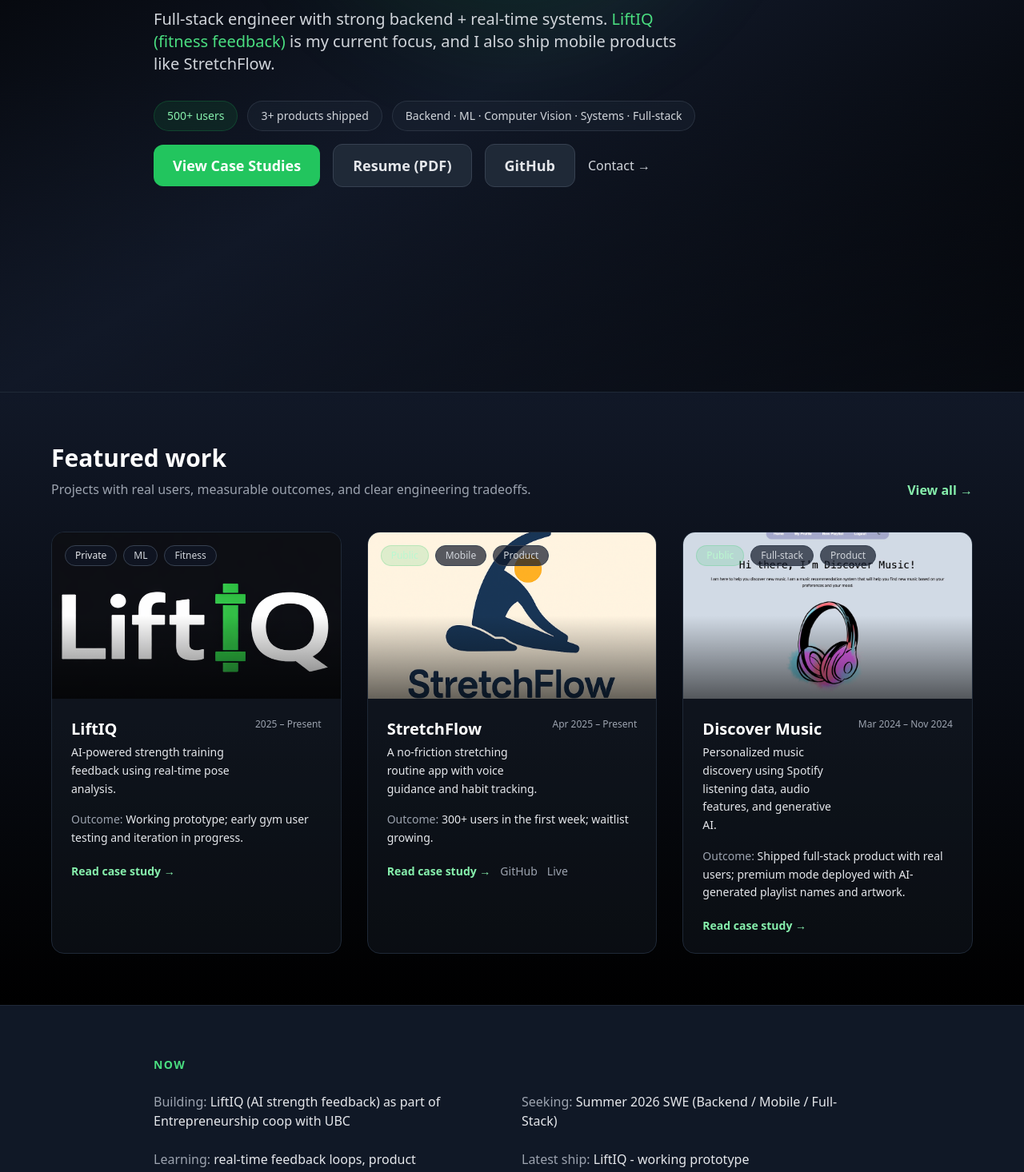
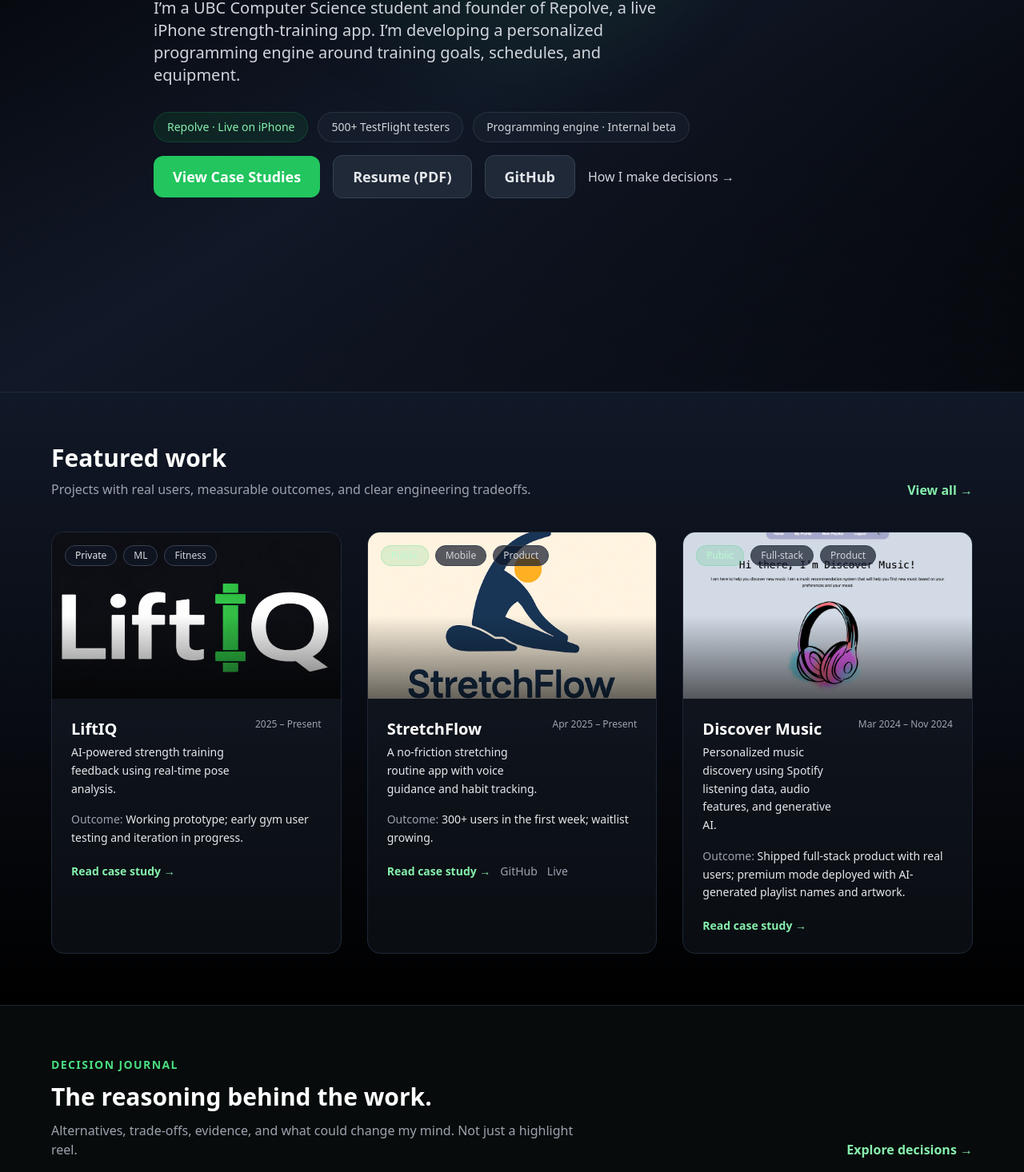
Before and after one commit to Nimanoro/nimanoro.github.io, a React (Create React App) app in the folder my-app/: page /#/ in a window 1280 px wide. Shown: the part 374-1840 px from the top of the page at 80% size. Built offline with nearby package versions, Linux system fonts and the light colour scheme.

Commit message:
Integrate decision journal and update founder positioning

```diff
--- a/my-app/src/components/Home.js
+++ b/my-app/src/components/Home.js
@@ -148,25 +148,21 @@
             variants={item}
             className="text-white text-4xl sm:text-5xl md:text-6xl font-bold mb-6 leading-tight"
           >
-            I build and ship products that people actually use.
+            I build products and the systems behind them.
           </motion.h1>
 
           <motion.p
             variants={item}
             className="text-gray-300 text-lg sm:text-xl max-w-2xl mb-8 leading-relaxed"
           >
-            Full-stack engineer with strong backend + real-time systems.{" "}
-            <span className="text-green-400 font-medium">
-              LiftIQ (fitness feedback)
-            </span>{" "}
-            is my current focus, and I also ship mobile products like StretchFlow.
+            I’m a UBC Computer Science student and founder of Repolve, a live iPhone strength-training app. I’m developing a personalized programming engine around training goals, schedules, and equipment.
           </motion.p>
 
           {/* Proof chips */}
           <motion.div variants={item} className="flex flex-wrap gap-3 mb-4">
-            <ProofChip tone="bright">{proofStrip.users} users</ProofChip>
-            <ProofChip>{proofStrip.projectsShipped} shipped</ProofChip>
-            <ProofChip>{proofStrip.domains}</ProofChip>
+            <ProofChip tone="bright">Repolve · Live on iPhone</ProofChip>
+            <ProofChip>500+ TestFlight testers</ProofChip>
+            <ProofChip>Programming engine · Internal beta</ProofChip>
           </motion.div>
 
 
@@ -198,10 +194,10 @@
             </a>
 
             <Link
-              to="/contact"
+              to="/decisions"
               className="inline-flex items-center justify-center text-gray-300 hover:text-white font-medium transition duration-200"
             >
-              Contact →
+              How I make decisions →
             </Link>
           </motion.div>
 
@@ -249,6 +245,14 @@
         </div>
       </section>
 
+      <section className="border-t border-gray-800 bg-[#070b0b] px-6 py-16">
+        <div className="max-w-6xl mx-auto flex flex-col sm:flex-row sm:items-end sm:justify-between gap-6">
+          <div><p className="text-green-400 text-sm uppercase tracking-widest font-semibold">Decision journal</p>
+            <h2 className="text-white text-3xl font-bold mt-3">The reasoning behind the work.</h2>
+            <p className="text-gray-400 mt-3 max-w-2xl">Alternatives, trade-offs, evidence, and what could change my mind. Not just a highlight reel.</p></div>
+          <Link to="/decisions" className="text-green-300 font-semibold whitespace-nowrap hover:text-green-200">Explore decisions →</Link>
+        </div>
+      </section>
       {/* Now */}
       <section className="border-t border-gray-800 bg-gray-900/50 py-16 px-6">
         <div className="max-w-4xl mx-auto">
```
